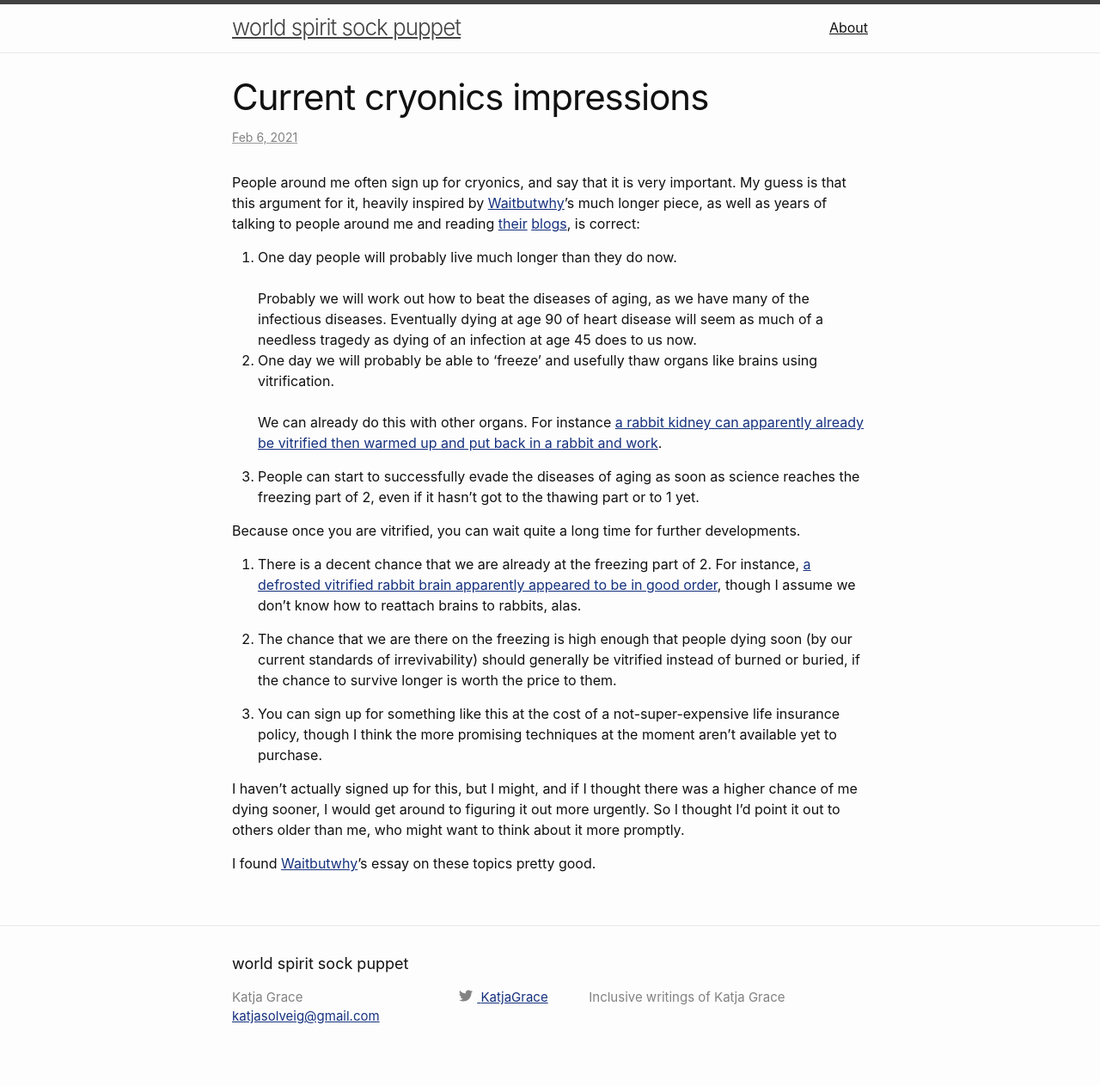
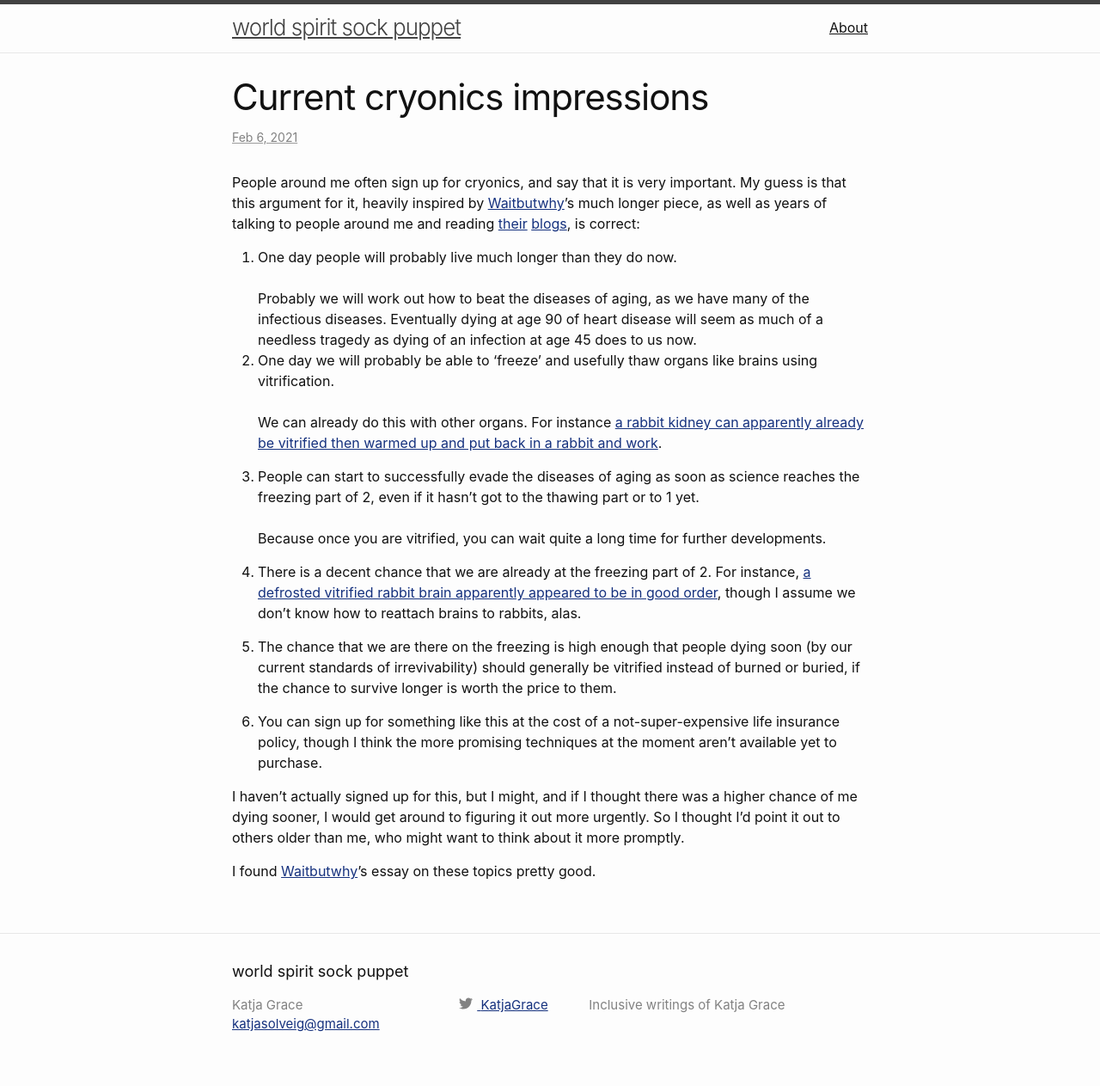
Before and after one commit to katjagrace/katjagrace.github.io, a Jekyll site: the page built from _posts/2021-02-06-cryonics.md, in a window 1280 px wide. Shown: the whole page at 86% size. Built offline with Jekyll 4.4.1, drawn with Linux system fonts in a browser that asks for light colours; comment, search, counter and statistics services are not loaded.

```diff
--- a/_posts/2021-02-06-cryonics.md
+++ b/_posts/2021-02-06-cryonics.md
@@ -11,9 +11,7 @@ People around me often sign up for cryonics, and say that it is very important.
 1. One day people will probably live much longer than they do now.<br><br>Probably we will work out how to beat the diseases of aging, as we have many of the infectious diseases. Eventually dying at age 90 of heart disease will seem as much of a needless tragedy as dying of an infection at age 45 does to us now.
 2. One day we will probably be able to 'freeze' and usefully thaw organs like brains using vitrification.<br><br>We can already do this with other organs. For instance [a rabbit kidney can apparently already be vitrified then warmed up and put back in a rabbit and work](https://www.ncbi.nlm.nih.gov/pmc/articles/PMC2781097/).
 
-3. People can start to successfully evade the diseases of aging as soon as science reaches the freezing part of 2, even if it hasn't got to the thawing part or to 1 yet.
-
-  Because once you are vitrified, you can wait quite a long time for further developments.
+3. People can start to successfully evade the diseases of aging as soon as science reaches the freezing part of 2, even if it hasn't got to the thawing part or to 1 yet.<br><br>Because once you are vitrified, you can wait quite a long time for further developments.
 
 4. There is a decent chance that we are already at the freezing part of 2.
   For instance, [a defrosted vitrified rabbit brain apparently appeared to be in good order](https://www.rt.com/news/332074-cryonics-rabbit-brain-regenerated/), though I assume we don't know how to reattach brains to rabbits, alas.
```
Also changed, not shown: other parts of _posts/2021-02-06-cryonics.md (+1 -1 lines).
